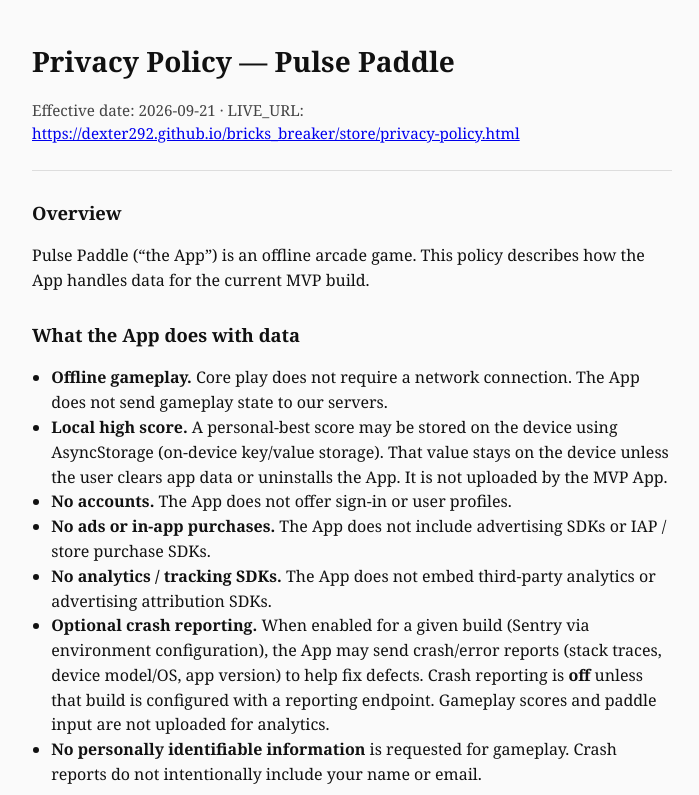
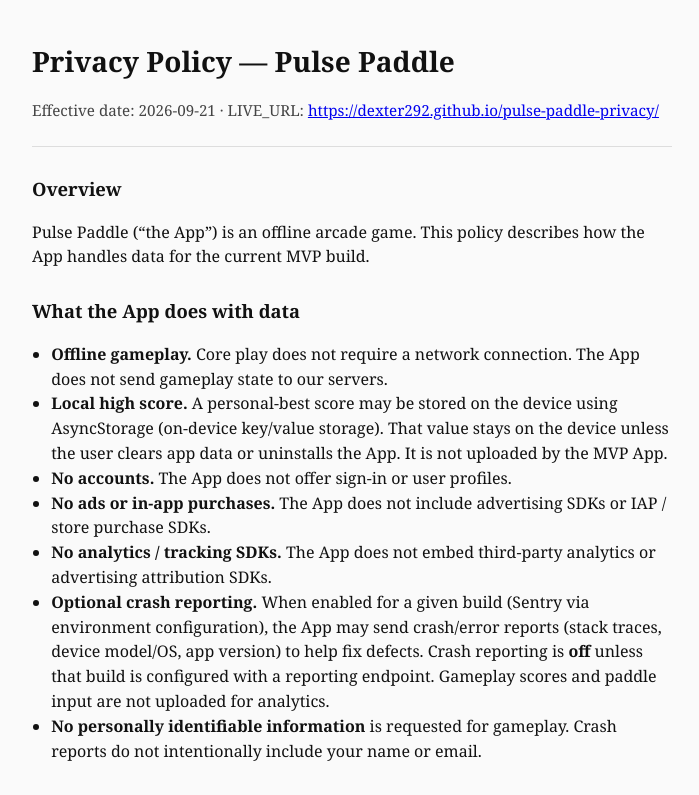
Before and after one commit to dexter292/pulse-paddle-privacy, a plain HTML site: page index.html in a window 1280 px wide. Shown: the top 795 px of the page, without its empty margins (288-987 px from the left). Drawn offline with Linux system fonts and the light colour scheme.

Commit message:
Update canonical privacy URL

```diff
--- a/index.html
+++ b/index.html
@@ -43,7 +43,7 @@
 <body>
   <main>
     <h1>Privacy Policy — Pulse Paddle</h1>
-    <p class="meta">Effective date: 2026-09-21 · LIVE_URL: <a href="https://dexter292.github.io/bricks_breaker/store/privacy-policy.html">https://dexter292.github.io/bricks_breaker/store/privacy-policy.html</a></p>
+    <p class="meta">Effective date: 2026-09-21 · LIVE_URL: <a href="https://dexter292.github.io/pulse-paddle-privacy/">https://dexter292.github.io/pulse-paddle-privacy/</a></p>
     <hr />
     <h2>Overview</h2>
     <p>
```
Also changed, not shown: privacy-policy.html (+1 -1 lines).
